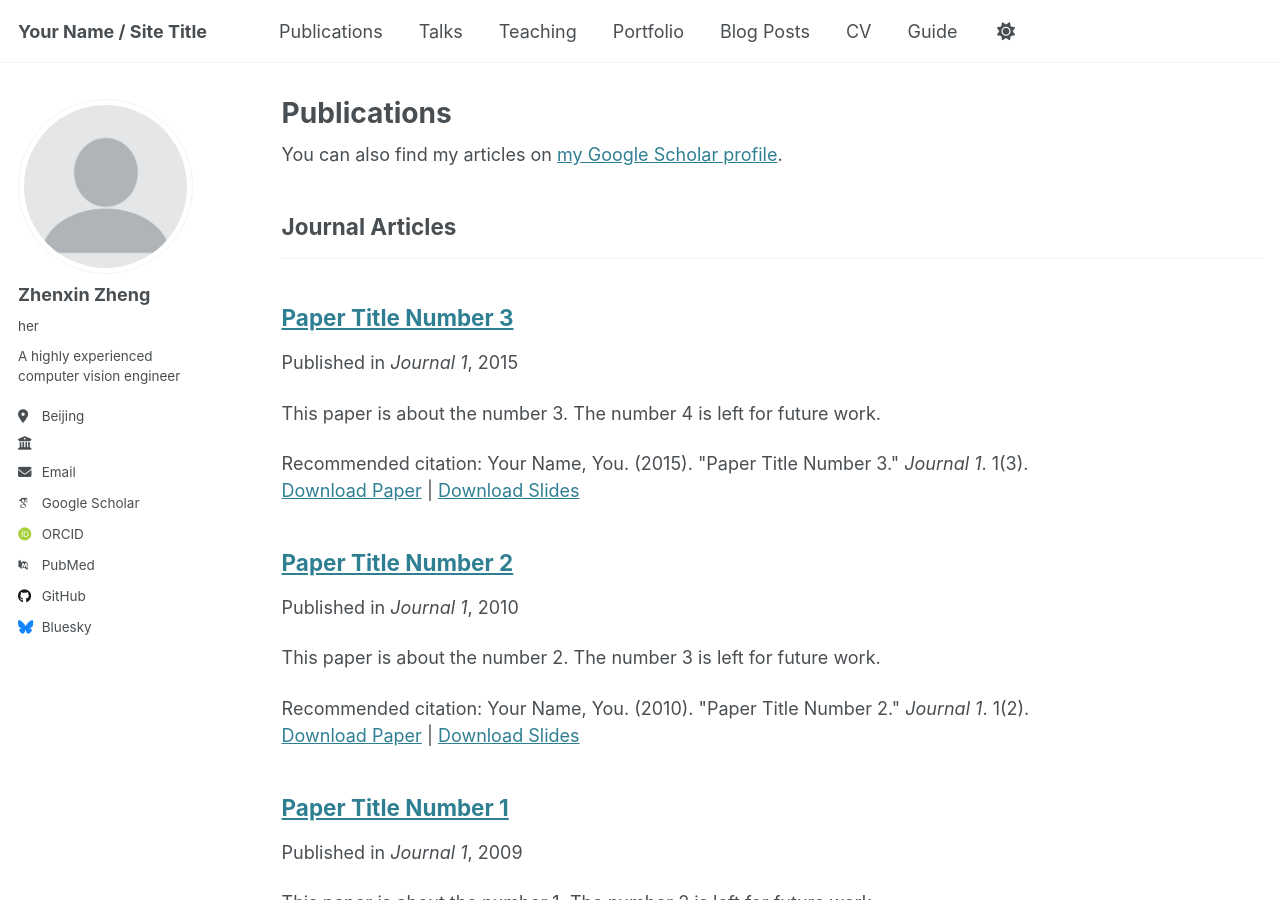
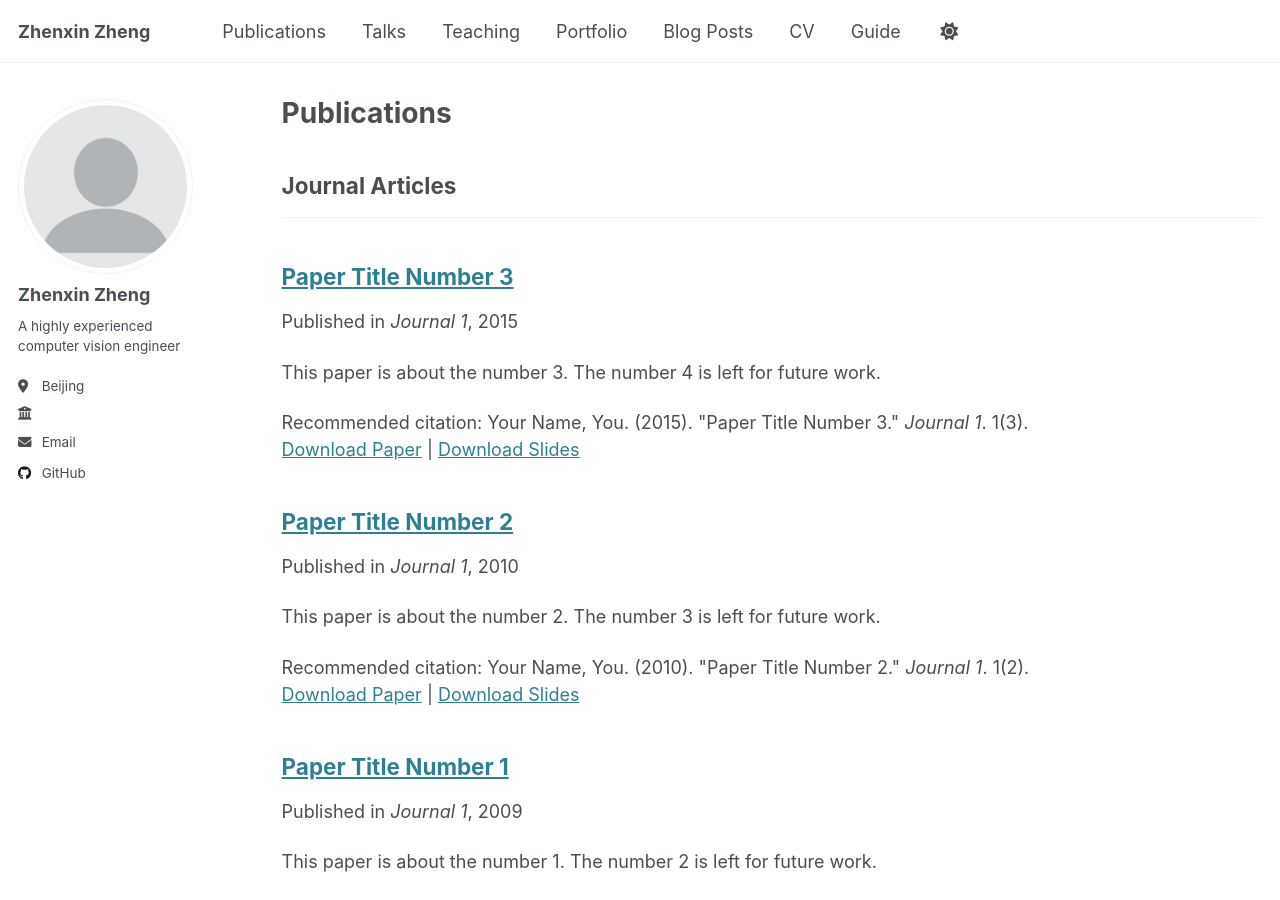
Before and after one commit to blairstar/blairstar.github.io, a Jekyll site: the page built from _pages/publications.html, in a window 1280 px wide and 900 px high. Built offline with Jekyll 4.4.1, drawn with Linux system fonts in a browser that asks for light colours; some web fonts are replaced.

Commit message:
Update _config.yml

```diff
--- a/_config.yml
+++ b/_config.yml
@@ -9,7 +9,7 @@
 # Basic Site Settings
 locale                   : "en-US"
 site_theme               : "default"
-title                    : "Your Name / Site Title"
+title                    : "Zhenxin Zheng"
 title_separator          : "-"
 name                     : &name "Your Name"
 description              : &description "personal description"
@@ -24,7 +24,7 @@ author:
   # Biographic information
   avatar           : "profile.png"
   name             : "Zhenxin Zheng"
-  pronouns         : "her"
+  # pronouns         : "her"
   bio              : "A highly experienced computer vision engineer"
   location         : "Beijing"
   employer         : ""
@@ -32,14 +32,14 @@ author:
   email            : "blair.star@163.com"
 
   # Academic websites
-  arxiv            : # URL - Update with the correct link to your profile
-  googlescholar    : "https://scholar.google.com/citations?user=PS_CX0AAAAAJ"
-  impactstory      : # URL
-  orcid            : "http://orcid.org/yourorcidurl"
-  semantic         : # URL
-  pubmed           : "https://www.ncbi.nlm.nih.gov/pubmed/?term=john+snow"
-  researchgate     : # URL
-  scopus           : # URL
+  # arxiv            : # URL - Update with the correct link to your profile
+  # googlescholar    : "https://scholar.google.com/citations?user=PS_CX0AAAAAJ"
+  # impactstory      : # URL
+  # orcid            : "http://orcid.org/yourorcidurl"
+  # semantic         : # URL
+  # pubmed           : "https://www.ncbi.nlm.nih.gov/pubmed/?term=john+snow"
+  # researchgate     : # URL
+  # scopus           : # URL
 
   # Repositories and software development
   bitbucket        : # Username - Update with your username on the site
@@ -50,7 +50,7 @@ author:
   stackoverflow    : # User number or user number and name (i.e., use "1" or "1/jeff-atwood")
 
   # Social media
-  bluesky          : "bsky.app" # Replace this with you Bluesky username
+  # bluesky          : "bsky.app" # Replace this with you Bluesky username
   facebook         : # Username
   flickr           : # Username
   foursquare       : # Username
```
